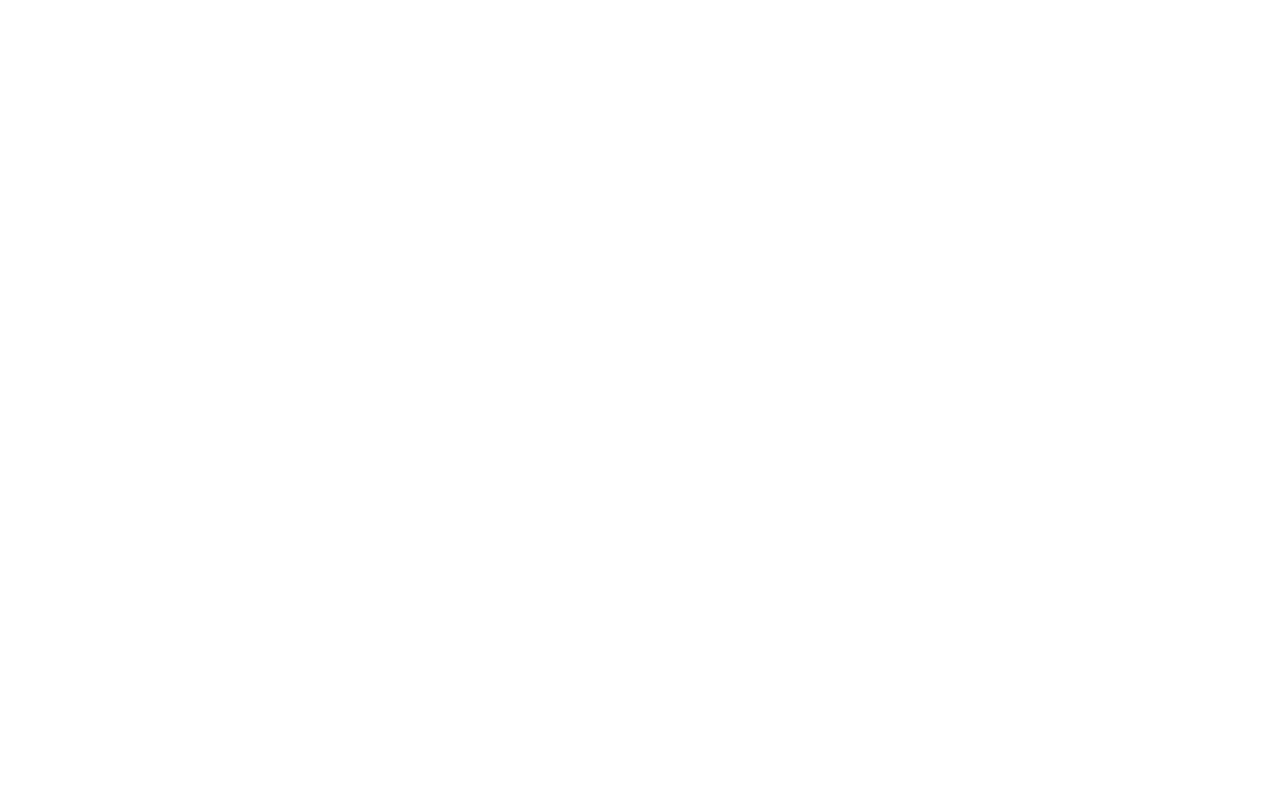
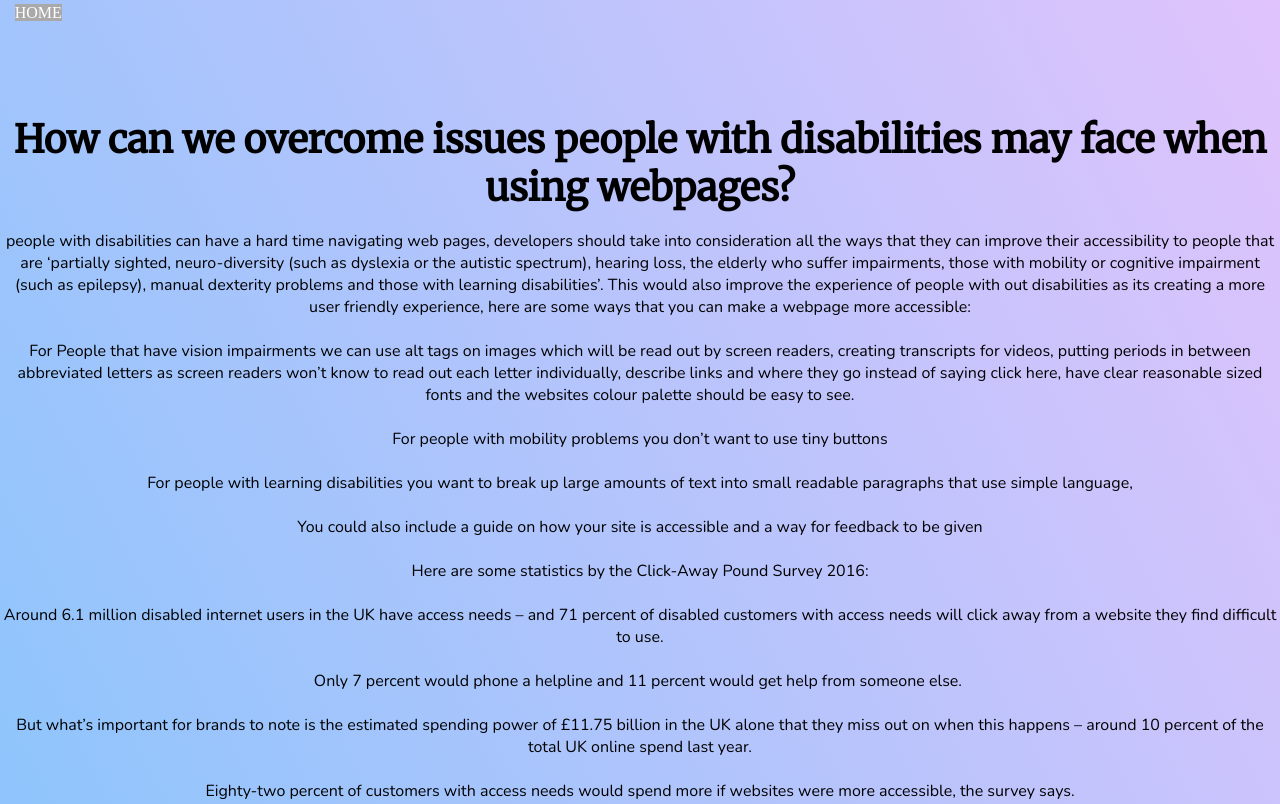
Before and after one commit to VDiPaola/businessProblems, a plain HTML site: page disabilities.html in a window 1280 px wide. Drawn offline with nearby package versions, Linux system fonts and the light colour scheme.

Commit message:
commit here

```diff
--- a/GDPR.html
+++ b/GDPR.html
@@ -0,0 +1,25 @@
+<!DOCTYPE html>
+<html lang="en">
+<head>
+    <meta charset="UTF-8">
+    <meta name="viewport" content="width=device-width, initial-scale=1.0">
+    <meta http-equiv="X-UA-Compatible" content="ie=edge">
+    <link rel="stylesheet" type="text/css" href="css/infoStyles.css">
+    <link href="https://fonts.googleapis.com/css?family=Merriweather|Nunito&display=swap" rel="stylesheet">
+
+    <title>Business Problems</title>
+</head>
+<body>
+    <div class="container">
+        <div class="box box1">
+         <a href="index.html">HOME</a>
+        </div>
+        <div class="box box2">
+                <h1>How does GDPR impact digital projects?</h1>
+        </div>
+        <div class="box box3">
+                <p>The GDPR or General Data Protection Regulation is an EU law on data protection and also addresses the transfer of personal data outside the EU. The GDPR aims primarily to give control to individuals over their personal data by requiring data controllers (an organisation that collects data) and processors (organisation that processes data on behalf of a data controller) that handle data from EU residents to follow strict guidelines, if they fail to meet these guidelines they are fined £10mil or 2% of annual global turnover (whichever is more) for a minor breach or £20mil or 4% of annual global turnover for a full breach of the regulation. If a digital project wants to collect any information on people accessing from the EU they are required to tell the user the information they are gathering and what it’s being used for aswell as needing consent from the user and once its purpose is achieved the data must be deleted.</p>
+        </div>
+    </div>
+</body>
+</html>
--- a/css/infoStyles.css
+++ b/css/infoStyles.css
@@ -2,3 +2,44 @@
     padding:0;
     margin:0;
 }
+.box{
+    text-align: center;
+}
+h1{
+    font-size: 3vw;
+    position: relative;
+    top:45%;
+    font-family: 'Merriweather', serif;
+}
+.box2{
+    height: 30%;
+}
+.container{
+    display: flex;
+    height: 100vh;
+    flex-direction: column;
+}
+body{
+    background-color: #8EC5FC;
+    background-image: linear-gradient(62deg, #8EC5FC 0%, #E0C3FC 100%);
+
+}
+p{
+    font-family: 'Nunito', sans-serif;
+}
+.box1{
+    text-align: left;
+}
+.box1 a{
+    position: relative;
+    top:10%;
+    left:1%;
+    text-decoration: none;
+    color: black;
+    font-family: 'Times New Roman', Times, serif;
+    background-color: darkgray;
+    color: white;
+}
+body{
+    margin:2px;
+}
--- a/css/styles.css
+++ b/css/styles.css
@@ -11,10 +11,11 @@ body{
 }
 .header h1 {
     font-family: 'Merriweather', serif;
-    font-size: 3vw;
+    font-size: 5vw;
     text-align: center;
     color:darksalmon;
     padding: 10vh 0;
+    text-shadow: 1px 0 0 #000, 0 -1px 0 #000, 0 1px 0 #000, -1px 0 0 #000;
 }
 .header {
     display: block;
--- a/disabilities.html
+++ b/disabilities.html
@@ -0,0 +1,48 @@
+<!DOCTYPE html>
+<html lang="en">
+<head>
+    <meta charset="UTF-8">
+    <meta name="viewport" content="width=device-width, initial-scale=1.0">
+    <meta http-equiv="X-UA-Compatible" content="ie=edge">
+    <link rel="stylesheet" type="text/css" href="css/infoStyles.css">
+    <link href="https://fonts.googleapis.com/css?family=Merriweather|Nunito&display=swap" rel="stylesheet">
+
+    <title>Business Problems</title>
+
+</head>
+<body>
+    <div class="container">
+        <div class="box box1">
+         <a href="index.html">HOME</a>
+        </div>
+        <div class="box box2">
+                <h1>How can we overcome issues people with disabilities may face when using webpages?</h1>
+        </div>
+        <div class="box box3">
+                <p>people with disabilities can have a hard time navigating web pages, developers should take into consideration all the ways that they can improve their accessibility to people that are ‘partially sighted, neuro-diversity (such as dyslexia or the autistic spectrum), hearing loss, the elderly who suffer impairments, those with mobility or cognitive impairment (such as epilepsy), manual dexterity problems and those with learning disabilities’. This would also improve the experience of people with out disabilities as its creating a more user friendly experience, here are some ways that you can make a webpage more accessible:
+                    <br><br>
+
+                    For People that have vision impairments we can use alt tags on images which will be read out by screen readers, creating transcripts for videos, putting periods in between abbreviated letters as screen readers won’t know to read out each letter individually, describe links and where they go instead of saying click here, have clear reasonable sized fonts and the websites colour palette should be easy to see.
+                    <br>
+                    <br>
+                    For people with mobility problems you don’t want to use tiny buttons
+                    <br>
+                    <br>
+                    For people with learning disabilities you want to break up large amounts of text into small readable paragraphs that use simple language,
+                    <br>
+                    <br>
+                    You could also include a guide on how your site is accessible and a way for feedback to be given
+                    <br>
+                    <br>
+
+                    Here are some statistics by the Click-Away Pound Survey 2016:
+                    <br>
+                    <br>
+                    Around 6.1 million disabled internet users in the UK have access needs – and 71 percent of disabled customers with access needs will click away from a website they find difficult to use. <br><br>
+                    Only 7 percent would phone a helpline and 11 percent would get help from someone else. <br><br>
+                    But what’s important for brands to note is the estimated spending power of £11.75 billion in the UK alone that they miss out on when this happens – around 10 percent of the total UK online spend last year. <br><br>
+                    Eighty-two percent of customers with access needs would spend more if websites were more accessible, the survey says.</p>
+        </div>
+    </div>
+</body>
+</html>
```
Also changed, not shown: copyright.html (+29 -0 lines), digitalProjects.html (+31 -0 lines), purposeOfIT.html (+17 -0 lines), testing.html (+29 -0 lines).
